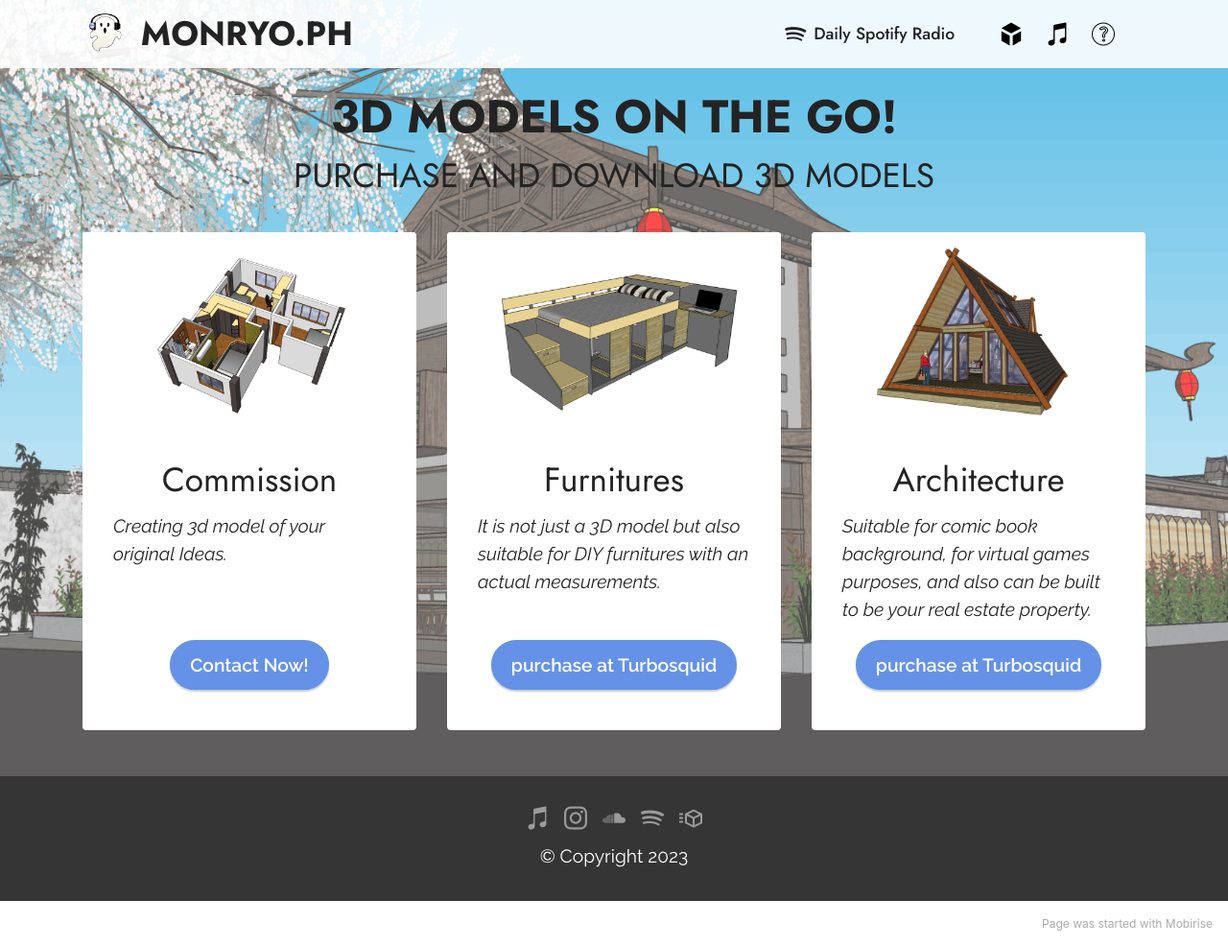
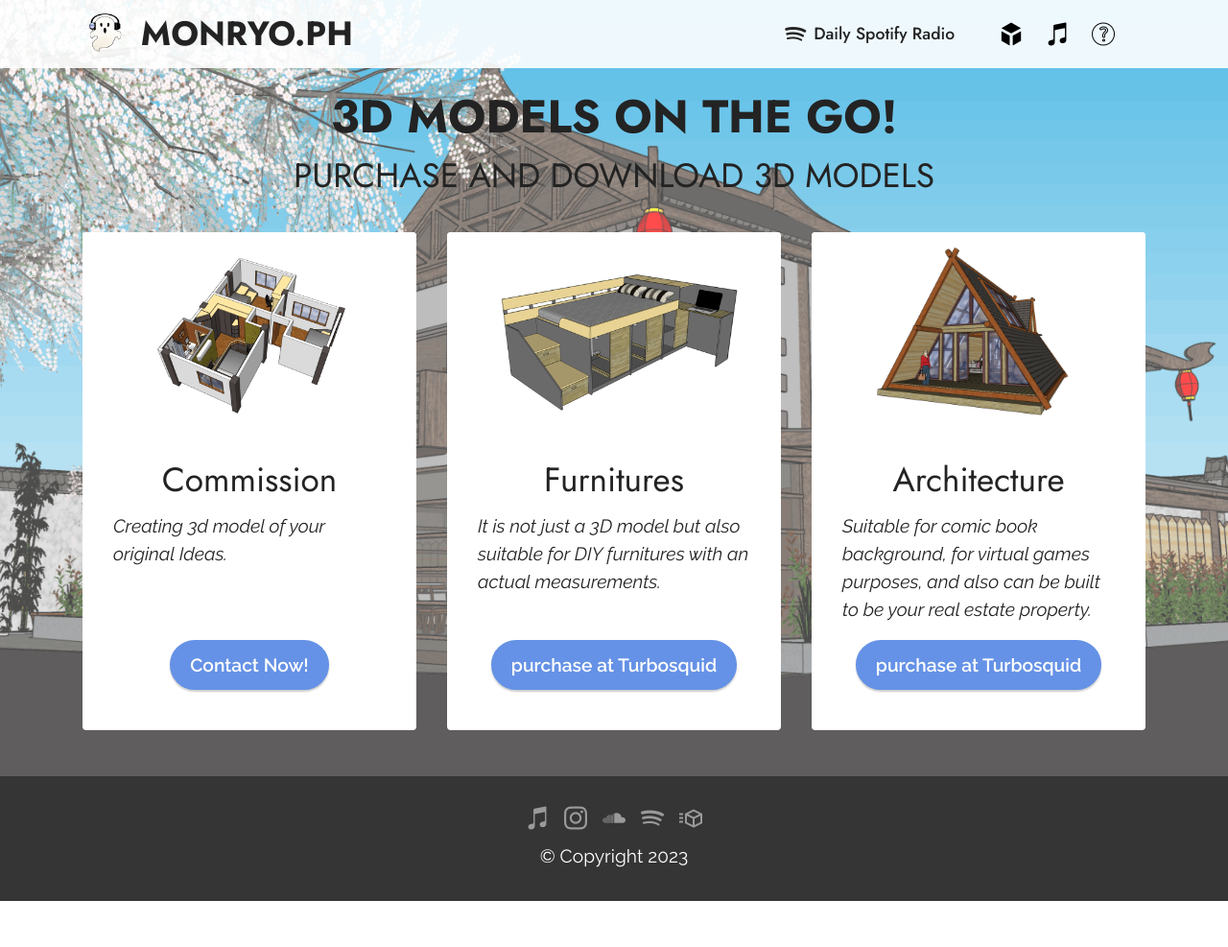
Before and after one commit to monryo-official/Monryo.ph, a plain HTML site: page 3d.html in a window 1280 px wide. Shown: the whole page at 96% size. After the commit the page ends 939 px from the top, so only its background shows below. Drawn offline with Linux system fonts and the light colour scheme; files whose address does not match are found by name.

Commit message:
Update 3d.html

```diff
--- a/3d.html
+++ b/3d.html
@@ -1,7 +1,7 @@
 <!DOCTYPE html>
 <html  >
 <head>
-  <!-- Site made with Mobirise Website Builder v5.3.5, https://mobirise.com -->
+
   <meta charset="UTF-8">
   <meta http-equiv="X-UA-Compatible" content="IE=edge">
   <meta name="generator" content="Mobirise v5.3.5, mobirise.com">
@@ -170,7 +170,6 @@
             </div>
         </div>
     </div>
-</section><section style="background-color: #fff; font-family: -apple-system, BlinkMacSystemFont, 'Segoe UI', 'Roboto', 'Helvetica Neue', Arial, sans-serif; color:#aaa; font-size:12px; padding: 0; align-items: center; display: flex;"><a href="https://mobirise.site/c" style="flex: 1 1; height: 3rem; padding-left: 1rem;"></a><p style="flex: 0 0 auto; margin:0; padding-right:1rem;">Page <a href="https://mobirise.site/f" style="color:#aaa;">was started</a> with Mobirise</p></section><script src="assets/web/assets/jquery/jquery.min.js"></script>  <script src="assets/popper/popper.min.js"></script>  <script src="assets/tether/tether.min.js"></script>  <script src="assets/bootstrap/js/bootstrap.min.js"></script>  <script src="assets/smoothscroll/smooth-scroll.js"></script>  <script src="assets/dropdown/js/nav-dropdown.js"></script>  <script src="assets/dropdown/js/navbar-dropdown.js"></script>  <script src="assets/touchswipe/jquery.touch-swipe.min.js"></script>  <script src="assets/theme/js/script.js"></script>
 
 
 </body>
```
